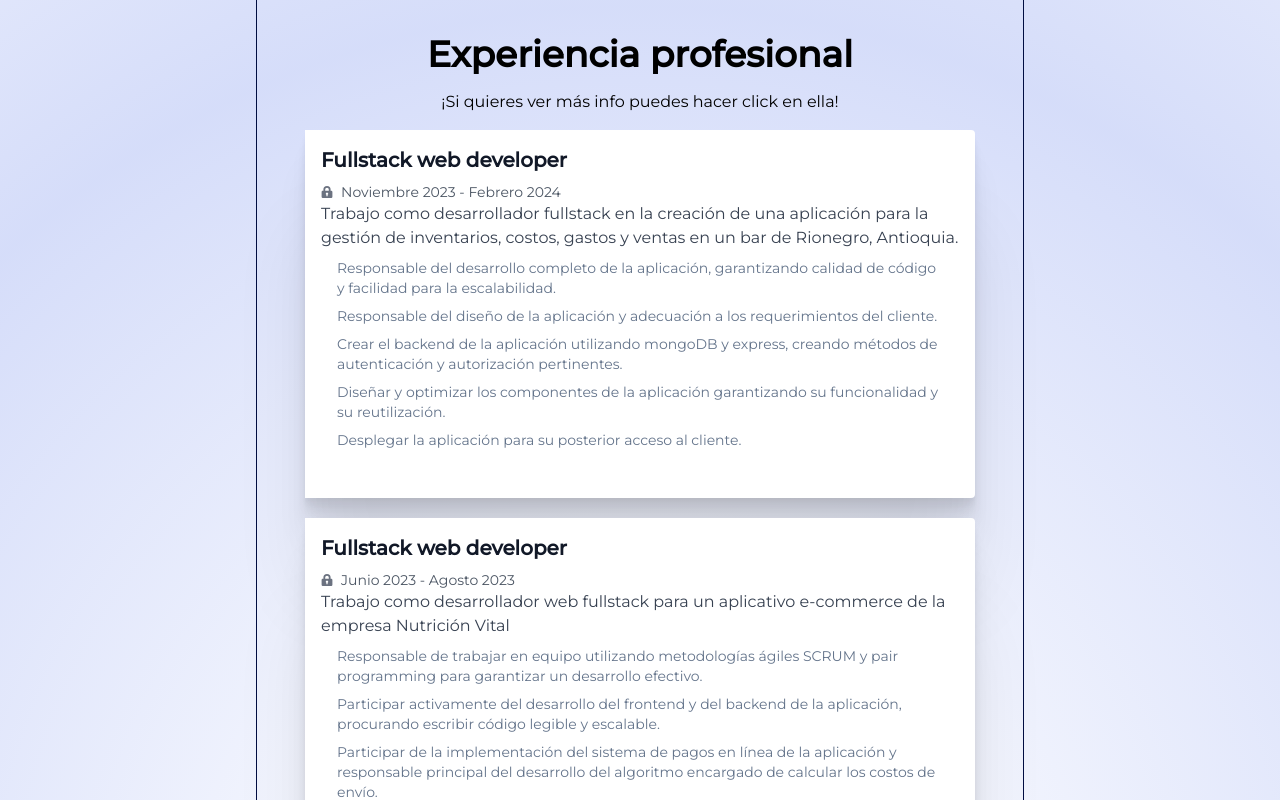
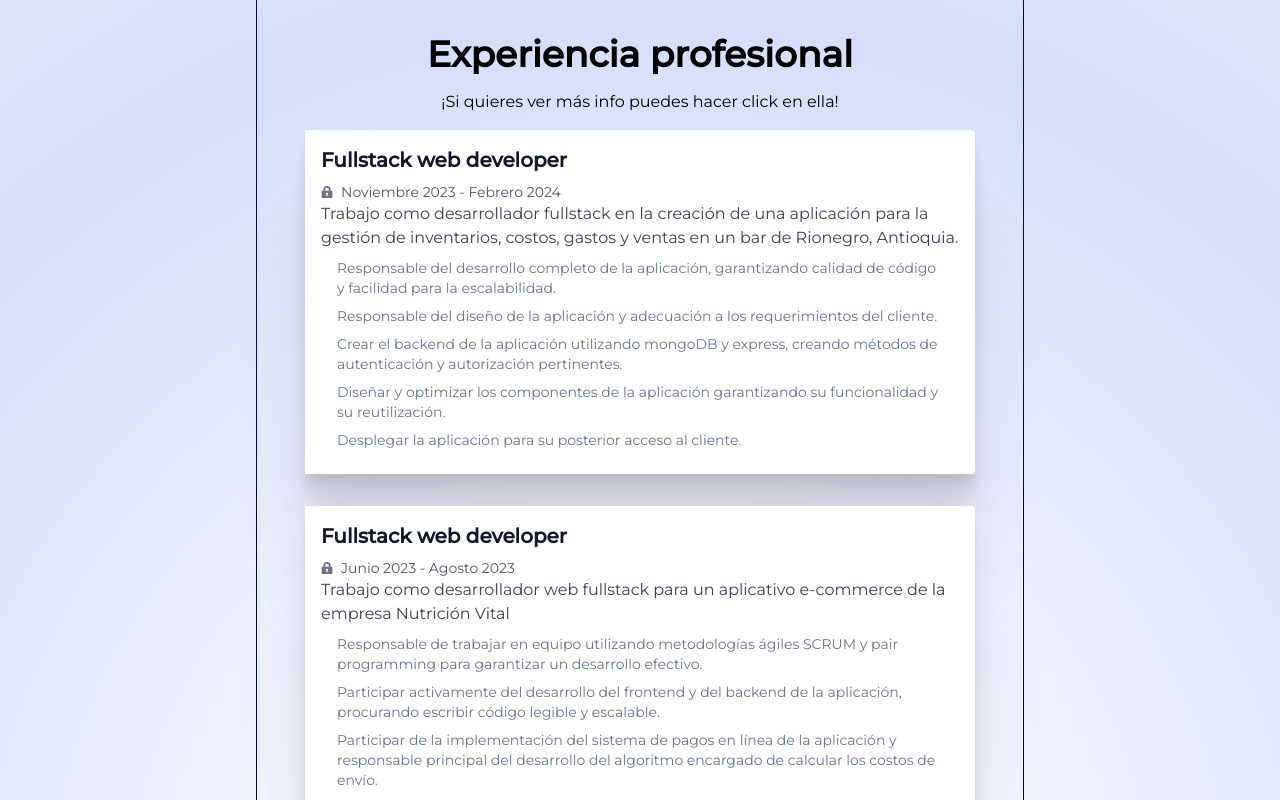
Before and after one commit to Sebastian-pz/blog, a Next.js app: page /main in a window 1280 px wide. Shown: the part 820-1620 px from the top of the page. Built offline with nearby package versions, Linux system fonts and the light colour scheme; what uid would draw is missing.

Commit message:
remove unnecessary margin bottom from cards

```diff
--- a/src/app/components/Card/Card.tsx
+++ b/src/app/components/Card/Card.tsx
@@ -15,9 +15,9 @@ export default function Card({
   responsibilities,
 }: CardProps) {
   return (
-    <article className="mb-5 w-full mx-auto ">
+    <article className="mb-8 w-full mx-auto ">
       <div className="shadow-[0px_100px_80px_rgba(0,_0,_0,_0.07),_0px_41.8px_33.42px_rgba(0,_0,_0,_0.05),_0px_22.3px_17.87px_rgba(0,_0,_0,_0.04),_0px_12.5px_10.02px_rgba(0,_0,_0,_0.04),_0px_6.7px_5.32px_rgba(0,_0,_0,_0.03),_0px_2.8px_2.21px_rgba(0,_0,_0,_0.02)] bg-white rounded-b lg:rounded-b-none lg:rounded-r p-4 flex flex-col justify-between leading-normal">
-        <div className="mb-8">
+        <div className="mb-2">
           <h3 className="text-gray-900 font-bold text-xl mb-2 hover:text-secondary-color">
             <Link href={link}>{title}</Link>
           </h3>
```
